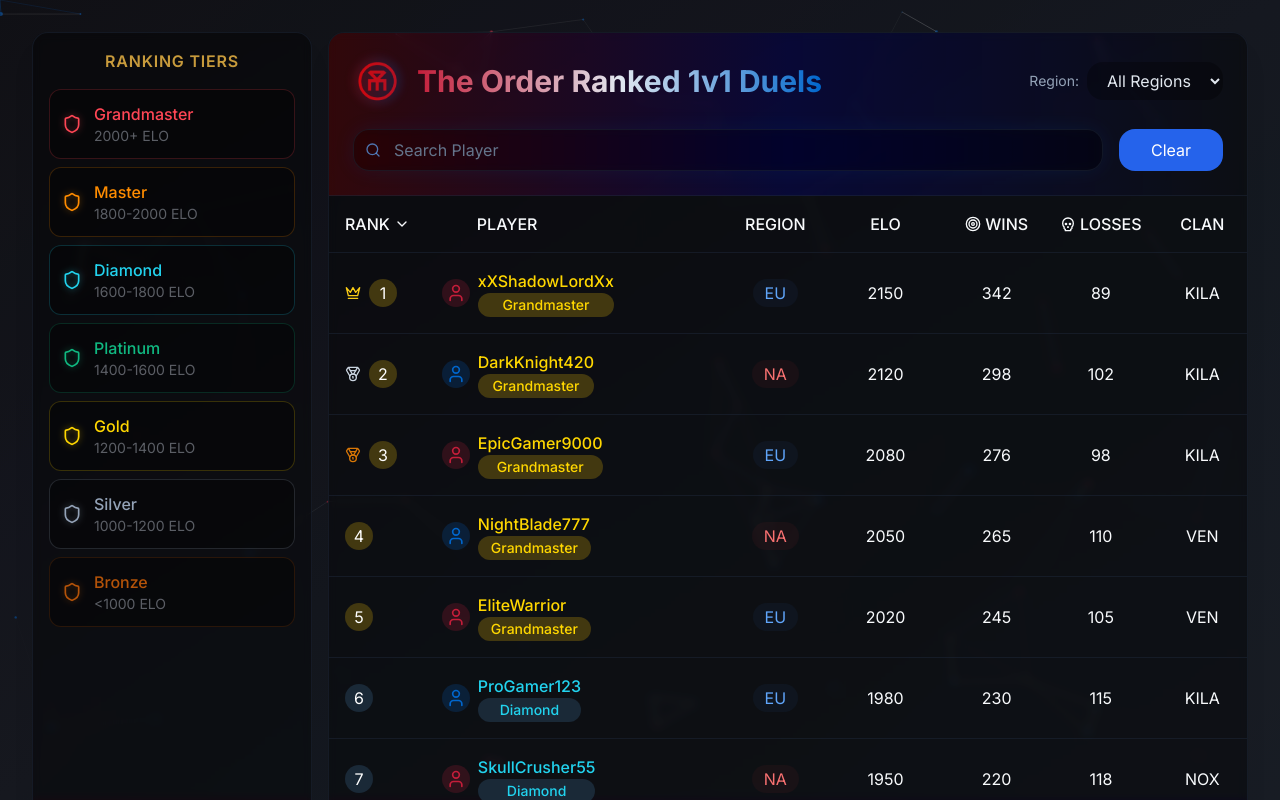
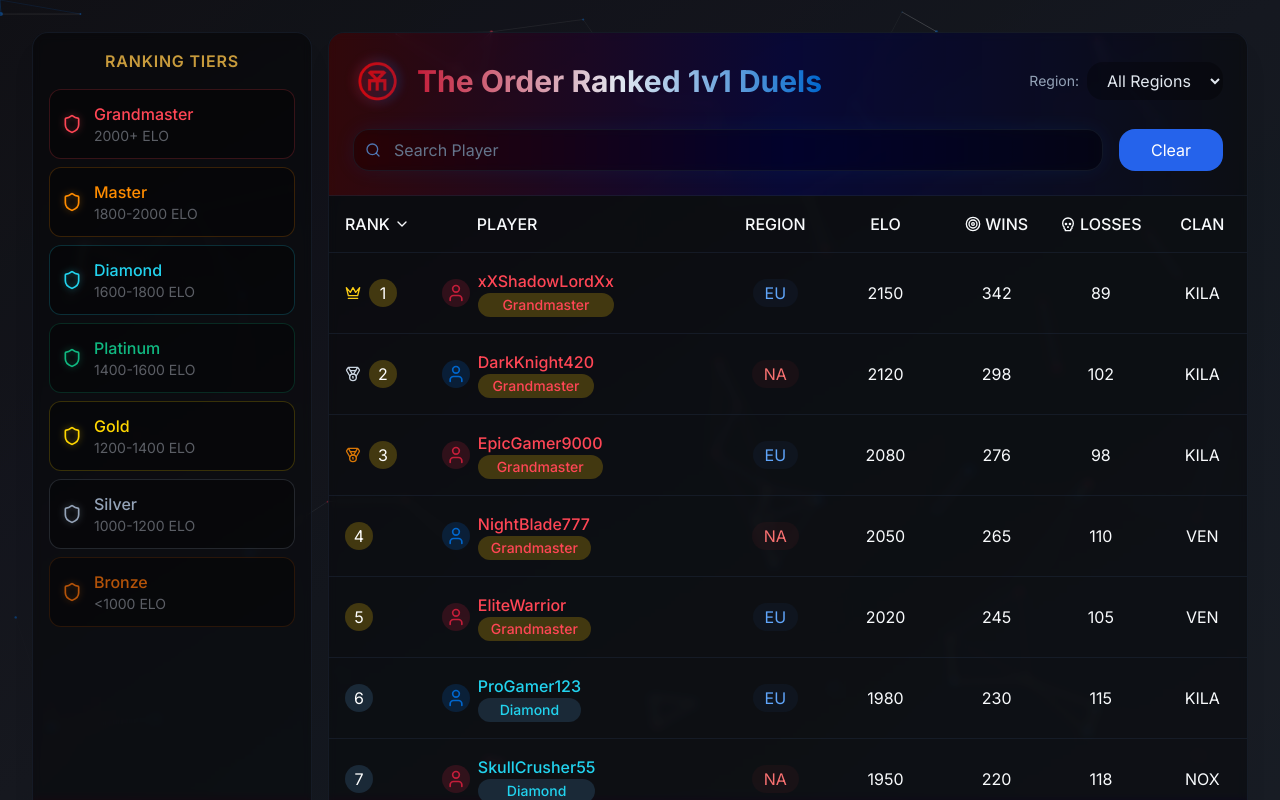
Before and after one commit to iGotYourBackMr/chiv-leaderboard, a Next.js app: page / in a window 1280 px wide. Shown: the top 800 px of the page. Built offline with nearby package versions, Linux system fonts and the light colour scheme.

Commit message:
fix: align player name and rank colors with sidebar rank colors

```diff
--- a/components/chivalry-leaderboard.tsx
+++ b/components/chivalry-leaderboard.tsx
@@ -209,10 +209,10 @@ export default function LeaderboardComponent({
 
   const getRankBadgeByTier = (rankTier: RankTier) => {
     const badgeStyles = {
-      Grandmaster: 'bg-[#423810] text-[#FFD700]',  // Golden yellow
+      Grandmaster: 'bg-[#423810] text-[#FF4655]',  // Red
       Diamond: 'bg-[#1a2937] text-[#22D3EE]',      // Cyan
-      Gold: 'bg-[#423810] text-[#FFA500]',         // Orange gold
-      Bronze: 'bg-[#2b1a1a] text-[#CD7F32]',       // Bronze
+      Gold: 'bg-[#423810] text-[#FFD700]',         // Gold
+      Bronze: 'bg-[#2b1a1a] text-[#B45309]',       // Bronze
     } as const;
 
     return (
@@ -442,10 +442,10 @@ export default function LeaderboardComponent({
                           </div>
                           <div className="flex flex-col">
                             <span className={`text-sm sm:text-base font-medium ${
-                              player.rankTier === 'Grandmaster' ? 'text-[#FFD700]' :  // Golden yellow
+                              player.rankTier === 'Grandmaster' ? 'text-[#FF4655]' :  // Red
                               player.rankTier === 'Diamond' ? 'text-[#22D3EE]' :      // Cyan
-                              player.rankTier === 'Gold' ? 'text-[#FFA500]' :         // Orange gold
-                              'text-[#CD7F32]'                                        // Bronze
+                              player.rankTier === 'Gold' ? 'text-[#FFD700]' :         // Gold
+                              'text-[#B45309]'                                        // Bronze
                             }`}>
                               {player.name}
                             </span>
@@ -555,10 +555,10 @@ export default function LeaderboardComponent({
                   </div>
                   <div className="flex flex-col">
                     <span className={`text-lg font-semibold ${
-                      selectedPlayer.rankTier === 'Grandmaster' ? 'text-[#FFD700]' :  // Golden yellow
+                      selectedPlayer.rankTier === 'Grandmaster' ? 'text-[#FF4655]' :  // Red
                       selectedPlayer.rankTier === 'Diamond' ? 'text-[#22D3EE]' :      // Cyan
-                      selectedPlayer.rankTier === 'Gold' ? 'text-[#FFA500]' :         // Orange gold
-                      'text-[#CD7F32]'                                                // Bronze
+                      selectedPlayer.rankTier === 'Gold' ? 'text-[#FFD700]' :         // Gold
+                      'text-[#B45309]'                                                // Bronze
                     }`}>
                       {selectedPlayer.name}
                     </span>
```
